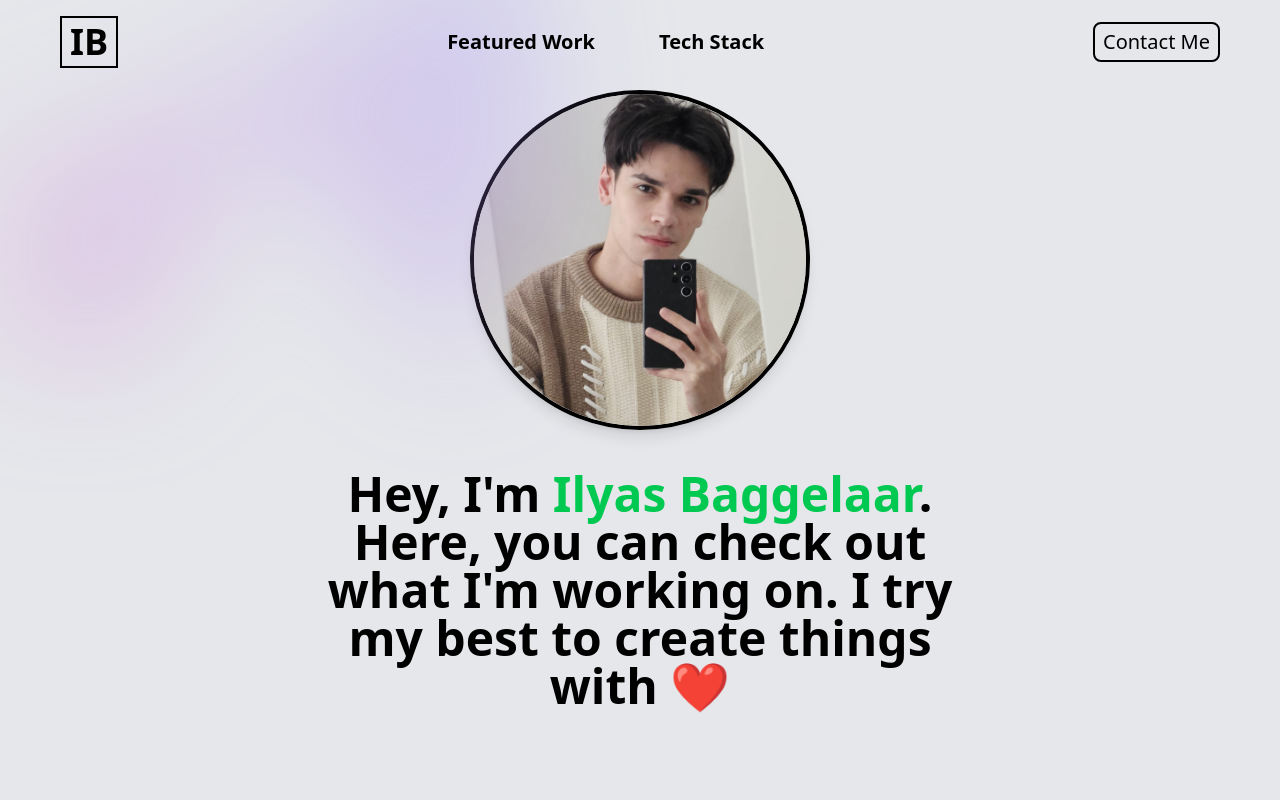
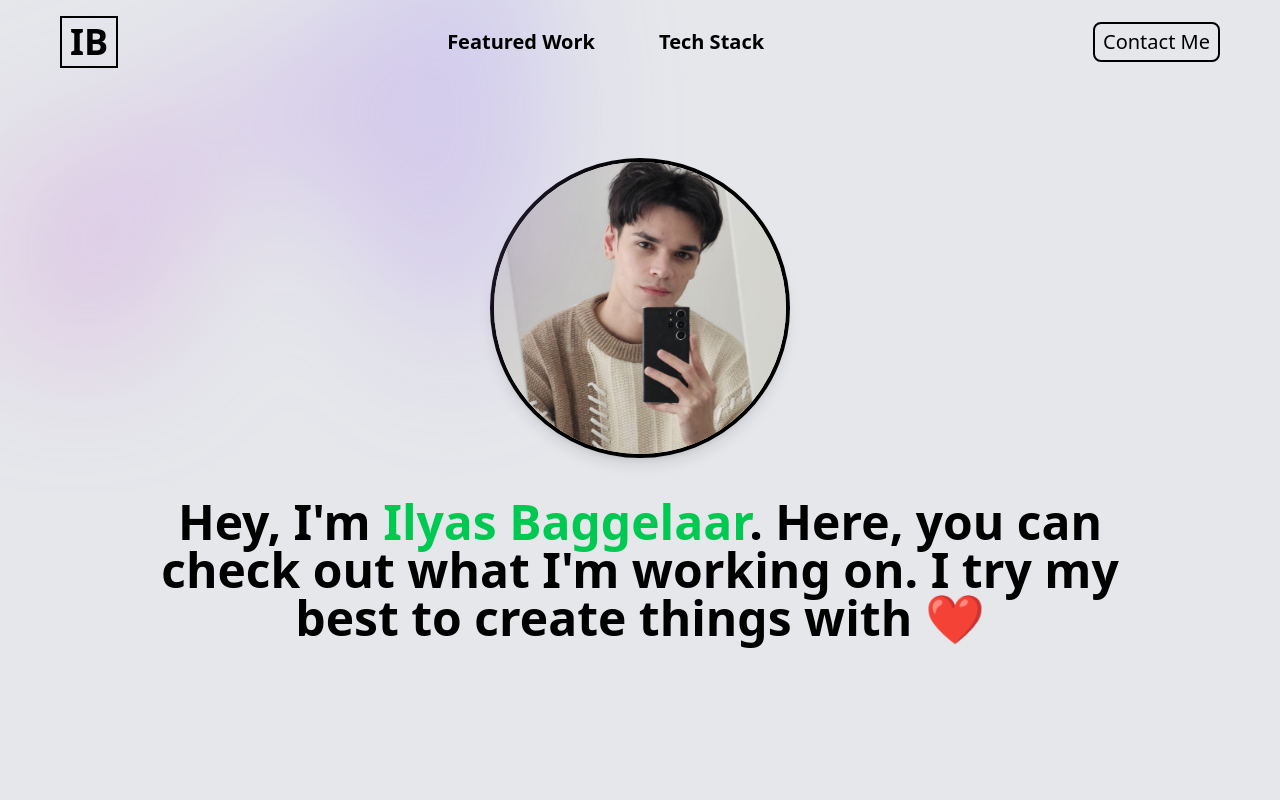
Before and after one commit to ilyasbaggelaar/portfolio, a React (Vite) app: page / in a window 1280 px wide. Shown: the top 800 px of the page. Built offline with nearby package versions, Linux system fonts and the light colour scheme.

Commit message:
Fix: Changed header text to original sizing of 3xl to 5xl

```diff
--- a/src/components/Home.tsx
+++ b/src/components/Home.tsx
@@ -15,9 +15,9 @@ const Home: React.FC = () => {
           <img
             src={profilePictureImage}
             alt="profile"
-            className="w-85 h-85 rounded-full border-4 border-black shadow-lg object-cover object-top"
+            className="w-75 h-75 rounded-full border-4 border-black shadow-lg object-cover object-top"
           />
-          <div className="max-w-2xl px-5 mt-6 flex justify-center items-center">
+          <div className="max-w-5xl px-5 mt-6 flex justify-center items-center">
             <h1 className="text-5xl font-bold mt-4 text-center break-words">
               Hey, I'm <span className="text-green-500">Ilyas Baggelaar</span>.
               Here, you can check out what I'm working on. I try my best to
```
